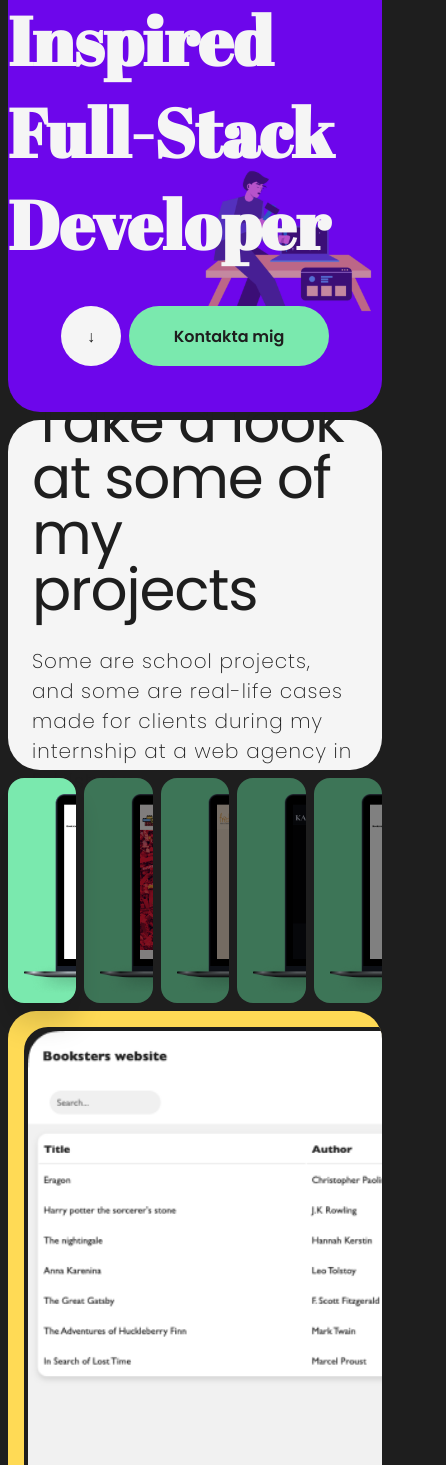
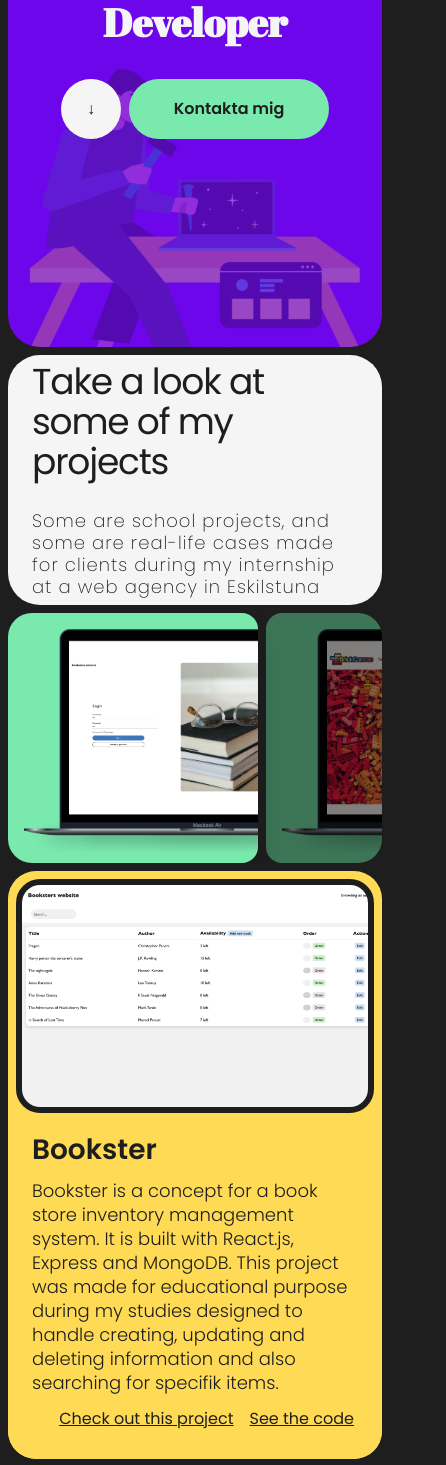
Before and after one commit to Wztrbrg/portfolio, a React (Create React App) app: page / in a window 390 px wide. Shown: the part 336-1801 px from the top of the page, 446 px wide, since content can reach past the window. Built offline with nearby package versions, Linux system fonts and the light colour scheme.

Commit message:
responsive design for mobile

```diff
--- a/src/assets/style/components/AboutSection.scss
+++ b/src/assets/style/components/AboutSection.scss
@@ -46,7 +46,7 @@
       gap: 28px;
 
       .about-heading {
-        font-size: 58px;
+        font-size: $large-heading;
         font-weight: 400;
         line-height: 56px;
         letter-spacing: -1.2px;
@@ -54,7 +54,7 @@
       }
 
       .about-para {
-        font-size: 20px;
+        font-size: $large-para;
         font-weight: 200;
         line-height: 30px;
         letter-spacing: 1px;
@@ -76,7 +76,7 @@
     gap: 28px;
 
     .testimonial-heading {
-      font-size: 58px;
+      font-size: $large-heading;
       font-weight: 400;
       line-height: 56px;
       letter-spacing: -1.2px;
@@ -155,3 +155,86 @@
     }
   }
 }
+
+@media screen and (max-width: 1014px) {
+  .about-wrapper {
+    .top {
+      height: 100%;
+    }
+    .bottom {
+      height: 100%;
+      #main-slider-container {
+        width: 100%;
+
+        .slider-icon.left,
+        .slider-icon.right {
+          display: none;
+        }
+      }
+    }
+  }
+}
+
+@media screen and (max-width: 892px) {
+  .about-wrapper {
+    height: 100%;
+    .top {
+      flex-direction: column;
+      .left {
+        width: 100%;
+        min-height: 300px;
+        background-position: bottom;
+      }
+
+      .right {
+        width: 100%;
+
+        .about-heading {
+          font-size: $small-heading;
+          line-height: 40px;
+        }
+
+        .about-para {
+          font-size: $small-para;
+          line-height: 22px;
+        }
+      }
+    }
+
+    .bottom {
+      height: 500px;
+      .testimonial-heading {
+        font-size: $small-heading;
+        line-height: 40px;
+      }
+
+      #main-slider-container {
+        height: 100%;
+        #slider {
+          height: 100%;
+          display: flex;
+          .slider-card {
+            display: flex;
+            flex-direction: column;
+            align-items: center;
+            padding: 8px;
+            gap: 8px;
+            height: 250px;
+
+            .slider-card-image {
+              position: initial;
+            }
+
+            .slider-card-title {
+              margin: 0;
+            }
+
+            .slider-card-description {
+              margin: 0;
+            }
+          }
+        }
+      }
+    }
+  }
+}
--- a/src/assets/style/components/CardSlider.scss
+++ b/src/assets/style/components/CardSlider.scss
@@ -29,7 +29,7 @@
       gap: 28px;
 
       .projects-heading {
-        font-size: 58px;
+        font-size: $large-heading;
         font-weight: 400;
         line-height: 56px;
         letter-spacing: -1.2px;
@@ -37,7 +37,7 @@
       }
 
       .projects-para {
-        font-size: 20px;
+        font-size: $large-para;
         font-weight: 200;
         line-height: 30px;
         letter-spacing: 1px;
@@ -235,3 +235,83 @@
     }
   }
 }
+
+@media screen and (max-width: 892px) {
+  .project-content {
+    height: 100%;
+    .left {
+      .projects-header {
+        height: 250px;
+        .projects-heading {
+          font-size: $small-heading;
+          line-height: 40px;
+        }
+
+        .projects-para {
+          font-size: $small-para;
+          line-height: 22px;
+        }
+      }
+      .card-wrapper {
+        height: 100%;
+        flex-wrap: nowrap;
+        overflow-x: auto;
+        scroll-snap-type: x mandatory;
+
+        .card {
+          min-height: 250px;
+          width: 250px;
+          flex: 0 0 auto;
+          scroll-snap-align: start;
+        }
+
+        .card:hover {
+          width: 250px;
+        }
+      }
+    }
+    .display-wrapper {
+      height: 100%;
+      min-height: initial;
+
+      .display-card {
+        flex-direction: column;
+        height: 100%;
+        min-height: initial;
+        background-color: $secondary;
+        padding: 0;
+
+        .top {
+          height: 250px;
+          width: 100%;
+          padding: 0;
+          min-height: initial;
+          border-radius: 0;
+          padding: 8px;
+
+          img {
+            width: 100%;
+            height: 100%;
+            min-height: initial;
+            min-width: initial;
+            object-position: top left;
+            box-shadow: none;
+            border: none;
+            border-radius: 24px;
+            border: 6px solid $nearblack;
+          }
+        }
+
+        .bottom {
+          height: 60%;
+          min-height: initial;
+          background-color: $secondary;
+
+          .display-desc {
+            margin-bottom: 56px;
+          }
+        }
+      }
+    }
+  }
+}
--- a/src/assets/style/components/ContactSection.scss
+++ b/src/assets/style/components/ContactSection.scss
@@ -152,3 +152,67 @@
     }
   }
 }
+
+@media screen and (max-width: 1014px) {
+  .contact-wrapper {
+    flex-direction: column-reverse;
+    align-items: center;
+    height: 100%;
+
+    .left {
+      width: 100%;
+      height: 100%;
+      padding-bottom: 16px;
+      padding-top: 8px;
+    }
+
+    .right {
+      width: 100%;
+      height: 100%;
+      flex-direction: row;
+
+      .top,
+      .bottom {
+        height: 100%;
+        min-height: 400px;
+        width: 50%;
+      }
+    }
+  }
+}
+
+@media screen and (max-width: 892px) {
+  .contact-wrapper {
+    height: 100%;
+    .right {
+      flex-direction: column;
+      height: 600px;
+
+      .top {
+        width: 100%;
+        height: 50%;
+        min-height: initial;
+      }
+
+      .bottom {
+        width: 100%;
+        height: 50%;
+        min-height: initial;
+
+        .contact-heading {
+          font-size: $small-heading;
+          line-height: 40px;
+        }
+
+        .contact-para {
+          font-size: $small-para;
+          line-height: 22px;
+        }
+      }
+    }
+
+    .left {
+      height: 100%;
+    }
+  }
+}
--- a/src/assets/style/components/HeroSection.scss
+++ b/src/assets/style/components/HeroSection.scss
@@ -136,14 +136,41 @@
           flex-direction: column;
           justify-content: center;
           align-items: center;
+
+          .hero-heading,
+          .hero-heading span {
+            text-align: center;
+          }
         }
       }
       .right {
-        // display: none;
+        width: 100%;
+        height: 100%;
         position: absolute;
-        bottom: -188px;
+        bottom: -218px;
         right: 0;
+        opacity: 0.3;
       }
     }
   }
 }
+
+@media screen and (max-width: 892px) {
+  .hero-wrapper {
+    height: 80vh;
+    min-height: initial;
+
+    .hero-content {
+      .left {
+        .heading {
+          padding: 16px;
+          .hero-heading,
+          .hero-heading span {
+            font-size: 10vmin;
+            line-height: 104%;
+          }
+        }
+      }
+    }
+  }
+}
--- a/src/assets/style/global/App.scss
+++ b/src/assets/style/global/App.scss
@@ -16,6 +16,7 @@ body {
   background-color: $nearblack;
   padding: 8px;
   min-height: 900px;
+  height: 100%;
 }
 
 .sec-btn {
--- a/src/assets/style/global/_variables.scss
+++ b/src/assets/style/global/_variables.scss
@@ -8,3 +8,7 @@ $padding-desk-hor: 16px;
 $max-desk-w: 1600px;
 $mainfont: "Poppins", sans-serif;
 $secondfont: "Abril Fatface", serif;
+$large-heading: 58px;
+$small-heading: 36px;
+$large-para: 20px;
+$small-para: 18px;
```
